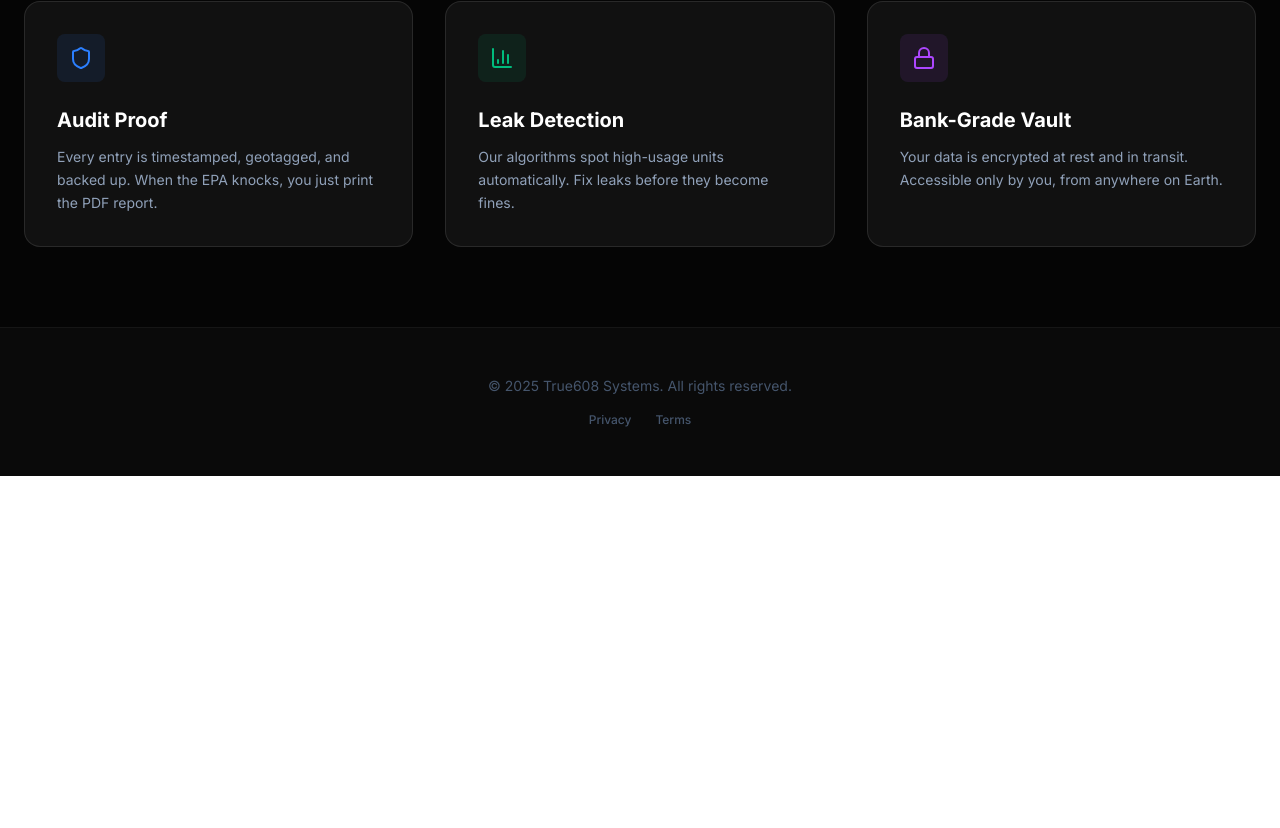
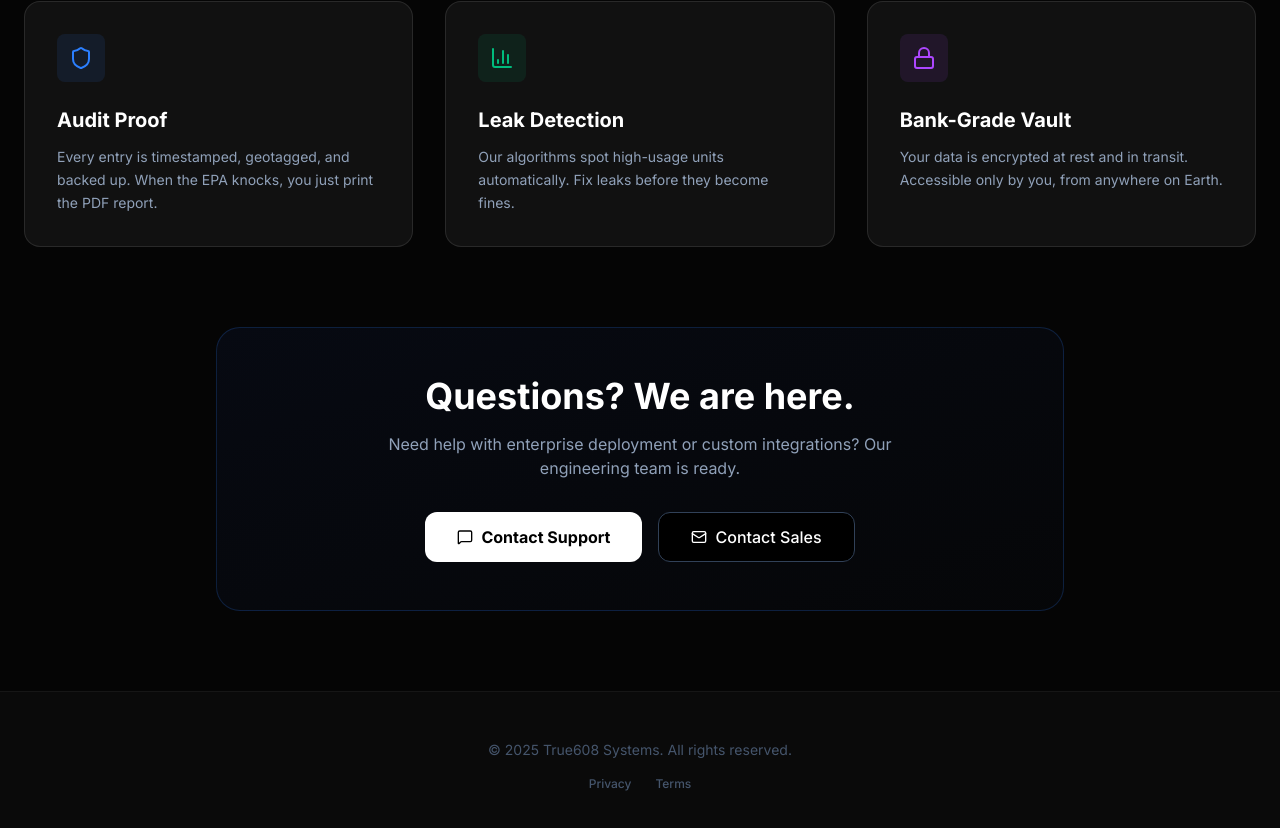
Before and after one commit to RisheeRaswath/True608-Website, a Next.js app: page / in a window 1280 px wide. Shown: the part 888-1716 px from the top of the page. Before the commit the page ends 1364 px from the top, so only its background shows below. Built offline with nearby package versions, Linux system fonts and the light colour scheme.

Commit message:
Final: Add Contact Section

```diff
--- a/src/app/page.tsx
+++ b/src/app/page.tsx
@@ -2,7 +2,7 @@
 
 import Link from "next/link";
 import { TrueLogo } from "@/components/TrueLogo";
-import { ArrowRight, Shield, BarChart3, Lock, AlertTriangle, CheckCircle2 } from "lucide-react";
+import { ArrowRight, Shield, BarChart3, Lock, AlertTriangle, CheckCircle2, Mail, MessageSquare } from "lucide-react";
 
 export default function LandingPage() {
   return (
@@ -12,7 +12,6 @@ export default function LandingPage() {
       <nav className="fixed top-0 w-full z-50 border-b border-white/5 bg-[#050505]/80 backdrop-blur-md">
         <div className="max-w-7xl mx-auto px-6 h-16 flex items-center justify-between">
 
-          {/* LOGO AREA */}
           <Link href="/" className="cursor-pointer hover:opacity-80 transition-opacity flex items-center gap-3">
             <TrueLogo className="w-8 h-8" />
             <div className="text-xl font-bold tracking-tight">
@@ -38,10 +37,7 @@ export default function LandingPage() {
       <div className="pt-32 pb-20 px-6 max-w-7xl mx-auto">
         <div className="grid grid-cols-1 lg:grid-cols-2 gap-16 items-center">
 
-          {/* LEFT: THE PITCH */}
           <div className="text-left">
-
-            {/* ALERT BADGE - UPDATED TEXT */}
             <div className="inline-flex items-center gap-2 px-3 py-1 rounded-full bg-red-900/20 border border-red-800/30 text-red-400 text-xs font-bold uppercase tracking-wider mb-6 animate-pulse">
               <AlertTriangle className="w-3 h-3" />
               Strict Enforcement Active
@@ -81,13 +77,10 @@ export default function LandingPage() {
             </div>
           </div>
 
-          {/* RIGHT: THE VISUAL PROOF */}
           <div className="relative mx-auto lg:mx-0">
             <div className="absolute top-1/2 left-1/2 -translate-x-1/2 -translate-y-1/2 w-80 h-80 bg-blue-600/20 rounded-full blur-[100px] -z-10"></div>
-
             <div className="relative w-[300px] h-[600px] bg-[#0a0a0a] border-[8px] border-[#2a2a2a] rounded-[3rem] shadow-2xl overflow-hidden flex flex-col">
               <div className="absolute top-0 left-1/2 -translate-x-1/2 h-6 w-24 bg-black rounded-b-xl z-20"></div>
-
               <div className="flex-1 bg-[#0F1117] p-4 pt-10 flex flex-col gap-4">
                 <div className="text-center mb-4">
                   <div className="flex items-center justify-center gap-2 mb-1">
@@ -96,7 +89,6 @@ export default function LandingPage() {
                   </div>
                   <div className="text-[10px] text-slate-500 uppercase tracking-widest">Field Tool V1</div>
                 </div>
-
                 <div>
                   <div className="text-[10px] text-slate-500 font-bold uppercase mb-1">Job Site</div>
                   <div className="h-10 bg-[#1A1D24] rounded-lg border border-slate-800 flex items-center px-3 text-sm text-white">
@@ -110,7 +102,6 @@ export default function LandingPage() {
                     <CheckCircle2 className="w-4 h-4 text-emerald-500" />
                   </div>
                 </div>
-
                 <div className="mt-auto mb-6">
                   <div className="h-12 bg-blue-600 rounded-xl flex items-center justify-center text-white font-bold text-sm shadow-lg shadow-blue-900/20">
                     SECURE ENTRY
@@ -135,7 +126,6 @@ export default function LandingPage() {
               Every entry is timestamped, geotagged, and backed up. When the EPA knocks, you just print the PDF report.
             </p>
           </div>
-
           <div className="p-8 rounded-2xl bg-white/5 border border-white/10 hover:border-emerald-500/30 transition-colors group">
             <div className="w-12 h-12 rounded-lg bg-emerald-500/10 flex items-center justify-center mb-6 group-hover:bg-emerald-500/20 transition-colors">
               <BarChart3 className="w-6 h-6 text-emerald-500" />
@@ -145,7 +135,6 @@ export default function LandingPage() {
               Our algorithms spot high-usage units automatically. Fix leaks before they become fines.
             </p>
           </div>
-
           <div className="p-8 rounded-2xl bg-white/5 border border-white/10 hover:border-purple-500/30 transition-colors group">
             <div className="w-12 h-12 rounded-lg bg-purple-500/10 flex items-center justify-center mb-6 group-hover:bg-purple-500/20 transition-colors">
               <Lock className="w-6 h-6 text-purple-500" />
@@ -158,6 +147,37 @@ export default function LandingPage() {
         </div>
       </div>
 
+      {/* 4. NEW: CONTACT SECTION */}
+      <div className="max-w-4xl mx-auto px-6 pb-20">
+        <div className="bg-gradient-to-br from-blue-900/10 to-slate-900/10 border border-blue-500/20 rounded-3xl p-8 md:p-12 text-center relative overflow-hidden">
+          {/* Subtle Glow */}
+          <div className="absolute top-0 left-1/2 -translate-x-1/2 w-64 h-64 bg-blue-500/10 blur-[80px] rounded-full -z-10"></div>
+
+          <h2 className="text-3xl md:text-4xl font-bold text-white mb-4">
+            Questions? We are here.
+          </h2>
+          <p className="text-slate-400 mb-8 max-w-lg mx-auto">
+            Need help with enterprise deployment or custom integrations? Our engineering team is ready.
+          </p>
+
+          <div className="flex flex-col sm:flex-row justify-center gap-4">
+            <Link
+              href="mailto:support@true608.com"
+              className="px-8 py-3 rounded-xl bg-white text-black font-bold hover:bg-slate-200 transition-all flex items-center justify-center gap-2"
+            >
+              <MessageSquare className="w-4 h-4" /> Contact Support
+            </Link>
+            <Link
+              href="mailto:sales@true608.com"
+              className="px-8 py-3 rounded-xl bg-black border border-slate-700 text-white font-medium hover:bg-slate-900 transition-all flex items-center justify-center gap-2"
+            >
+              <Mail className="w-4 h-4" /> Contact Sales
+            </Link>
+          </div>
+        </div>
+      </div>
+
+      {/* 5. FOOTER */}
       <footer className="border-t border-white/5 py-12 text-center bg-[#0a0a0a]">
         <p className="text-slate-600 text-sm">
           &copy; 2025 True608 Systems. All rights reserved.
```
